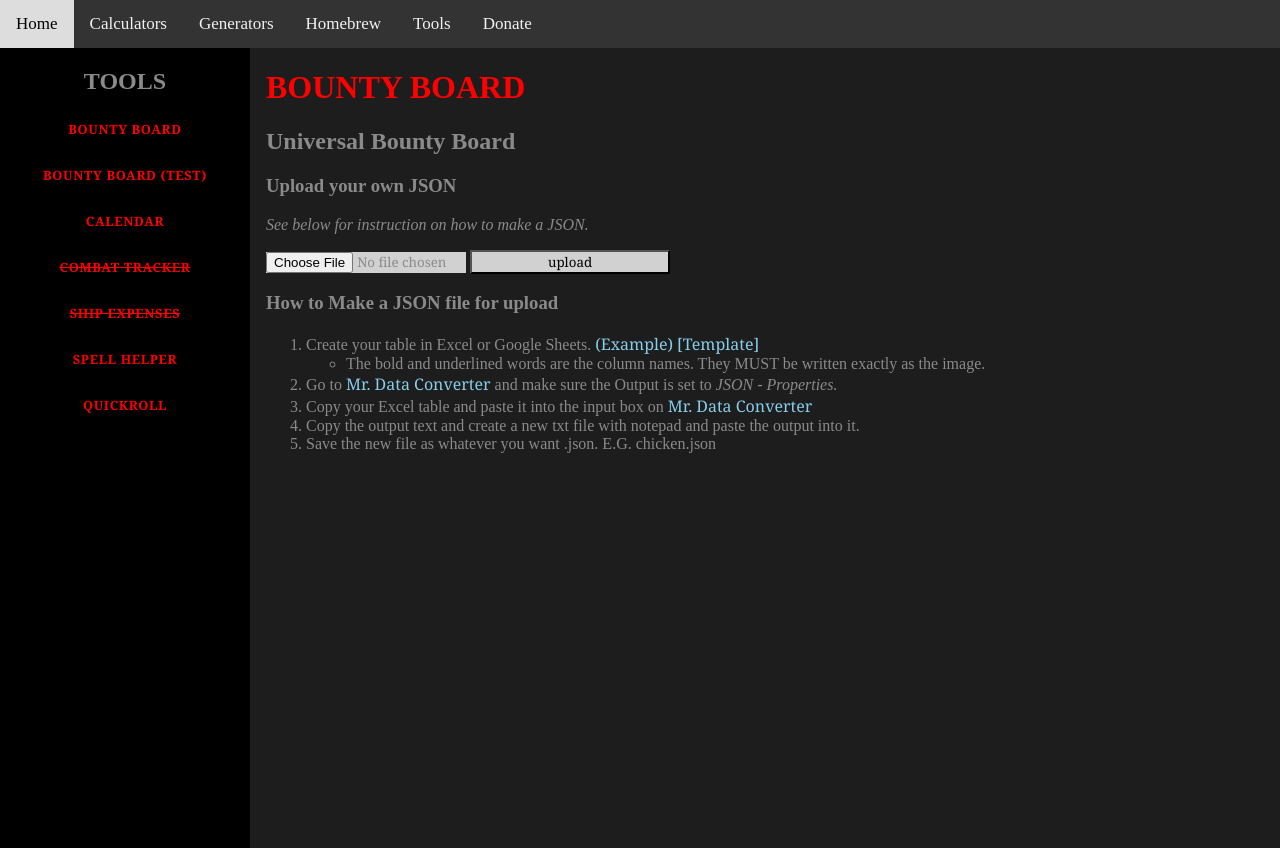
After one commit to mikitz/wangte, a PHP site: page /Tools/Bounty_Board_TEST.html in a window 1280 px wide. The commit adds this page. Run offline with PHP 8.4, Linux system fonts and the light colour scheme.

Commit message:
can upload files now

```diff
--- /dev/null
+++ b/Tools/Bounty_Board.js
@@ -0,0 +1,4 @@
+// Function to upload a user's JSON and then load it after upload
+function uploadJSON() {
+
+}
--- /dev/null
+++ b/Tools/Bounty_Board_TEST.html
@@ -0,0 +1,48 @@
+<!DOCTYPE html>
+<html lang ="en">
+<head>
+    <meta charset="UTF-8">
+    <meta name="viewport" content="width=device-width, initial-scale=1.0">
+    <meta http-equiv="X-UA-Compatible" content="ie=edge">
+    <title>GameMaster Website</title>
+    <link rel="stylesheet" href="../style.css"/>
+    <script src="https://code.jquery.com/jquery-3.6.0.js"></script>
+    <script src="../Global_Functions.js"></script>
+</head>
+<style>
+    input {
+        text-align: center !important;
+        width: 200px !important;
+        font-family: Georgia, 'Times New Roman', Times, serif;
+    }
+</style>
+<body>
+    <!--Navigation Panel START-->
+    <div id="nav_placeholder"></div>
+    <script>$(function(){$("#nav_placeholder").load("../nav_back_dir.html");});</script>
+    <!--Navigation Local START-->
+    <div id="nav_local"></div>
+    <script>$(function(){$("#nav_local").load("./nav_local.html");});</script>
+    <main>
+        <h1>Bounty Board</h1>
+        <h2>Universal Bounty Board</h2>
+        <h3>Upload your own JSON</h3>
+        <p><i>See below for instruction on how to make a JSON.</i></p>
+        <form action="upload.php" method="post" enctype="multipart/form-data">
+            <input type="file" name="file">
+            <input type="submit" value="upload">
+        </form>
+        <h3>How to Make a JSON file for upload</h3>
+        <ol type="1">
+            <li>Create your table in Excel or Google Sheets. <a href="https://i.imgur.com/fnHPheq.png" target="_blank" rel="noopener noreferrer">(Example)</a> <a href="https://mega.nz/file/k9cWlLrZ#wIIf9tJfiMSWgCopqfmU_SfdaikZLQYBcHN2DxKHdiM" target="_blank" rel="noopener noreferrer">[Template]</a></li>
+            <ul>
+                <li>The bold and underlined words are the column names. They MUST be written exactly as the image.</li>
+            </ul>
+            <li>Go to <a href="https://shancarter.github.io/mr-data-converter/">Mr. Data Converter</a> and make sure the Output is set to <i>JSON - Properties.</i></li>
+            <li>Copy your Excel table and paste it into the input box on <a href="https://shancarter.github.io/mr-data-converter/">Mr. Data Converter</a></li>
+            <li>Copy the output text and create a new txt file with notepad and paste the output into it.</li>
+            <li>Save the new file as whatever you want .json. E.G. chicken.json</li>
+        </ol>
+    </main>
+</body>
+</html>
--- a/Tools/nav_local.html
+++ b/Tools/nav_local.html
@@ -43,6 +43,8 @@
     <h2>Tools</h2>
         <a href="Bounty_Board.html">Bounty Board</a>
         <br>
+        <a href="Bounty_Board_TEST.html">Bounty Board (TEST)</a>
+        <br>
         <a href="Calendar.html">Calendar</a>
         <br>
         <a href="Combat_Tracker.html"><s>Combat Tracker</s></a>
--- a/style.css
+++ b/style.css
@@ -36,10 +36,10 @@ body {
 main a {
     display: inline-flex;
     text-decoration: none;
-    padding: 5px 15px;
-    font-size: 1.1em;
+    padding: 0;
+    font-size: 1.00em;
     color: skyblue;
-    letter-spacing: 0.05em;
+    letter-spacing: 0.00em;
     font-family: Georgia, 'Times New Roman', Times, serif;
 }
 main a:hover {
```
Also changed, not shown: Tools/upload.php (added, +30 -0 lines), uploads/6046950b04e214.47165632.json (added, +10 -0 lines), 1 other file.
